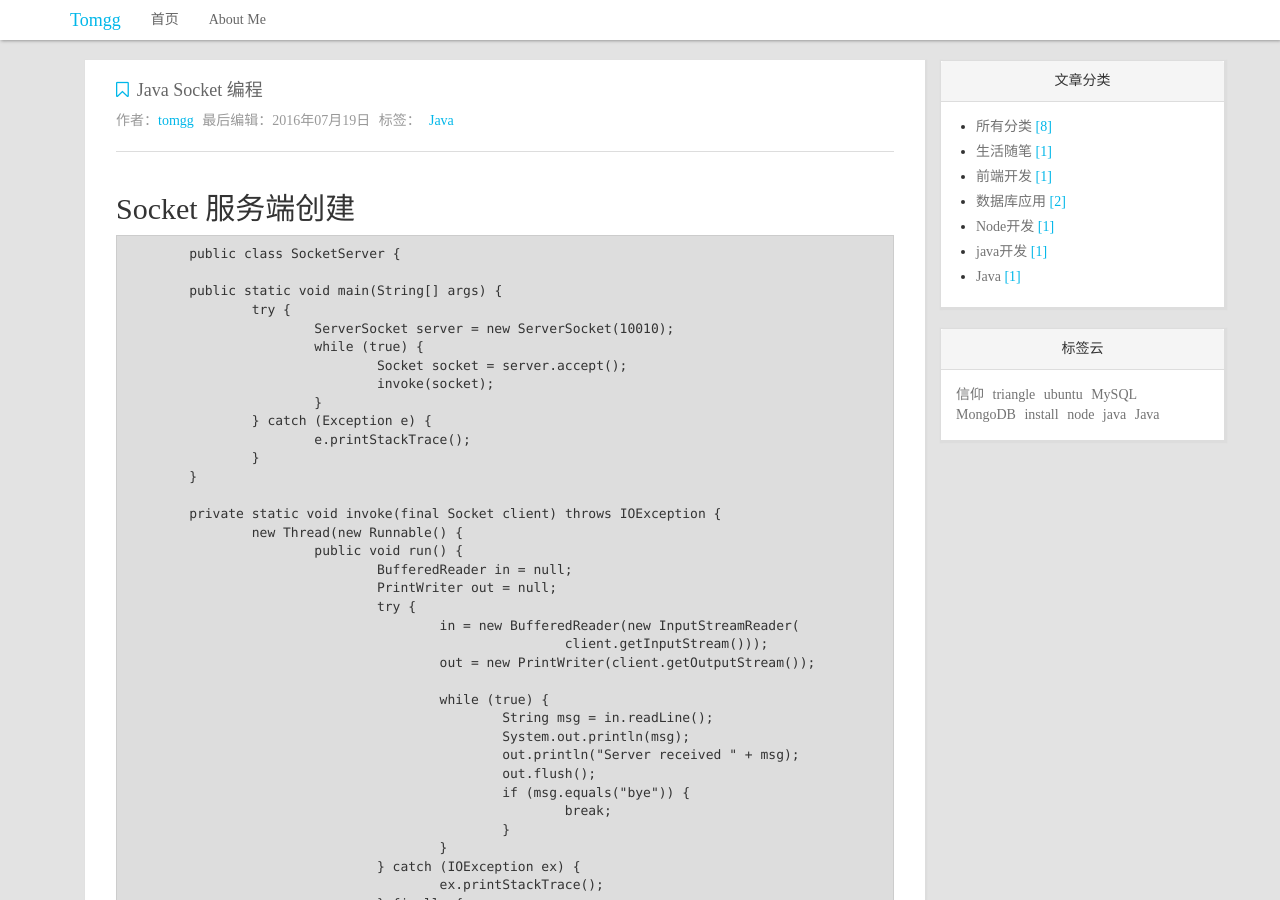
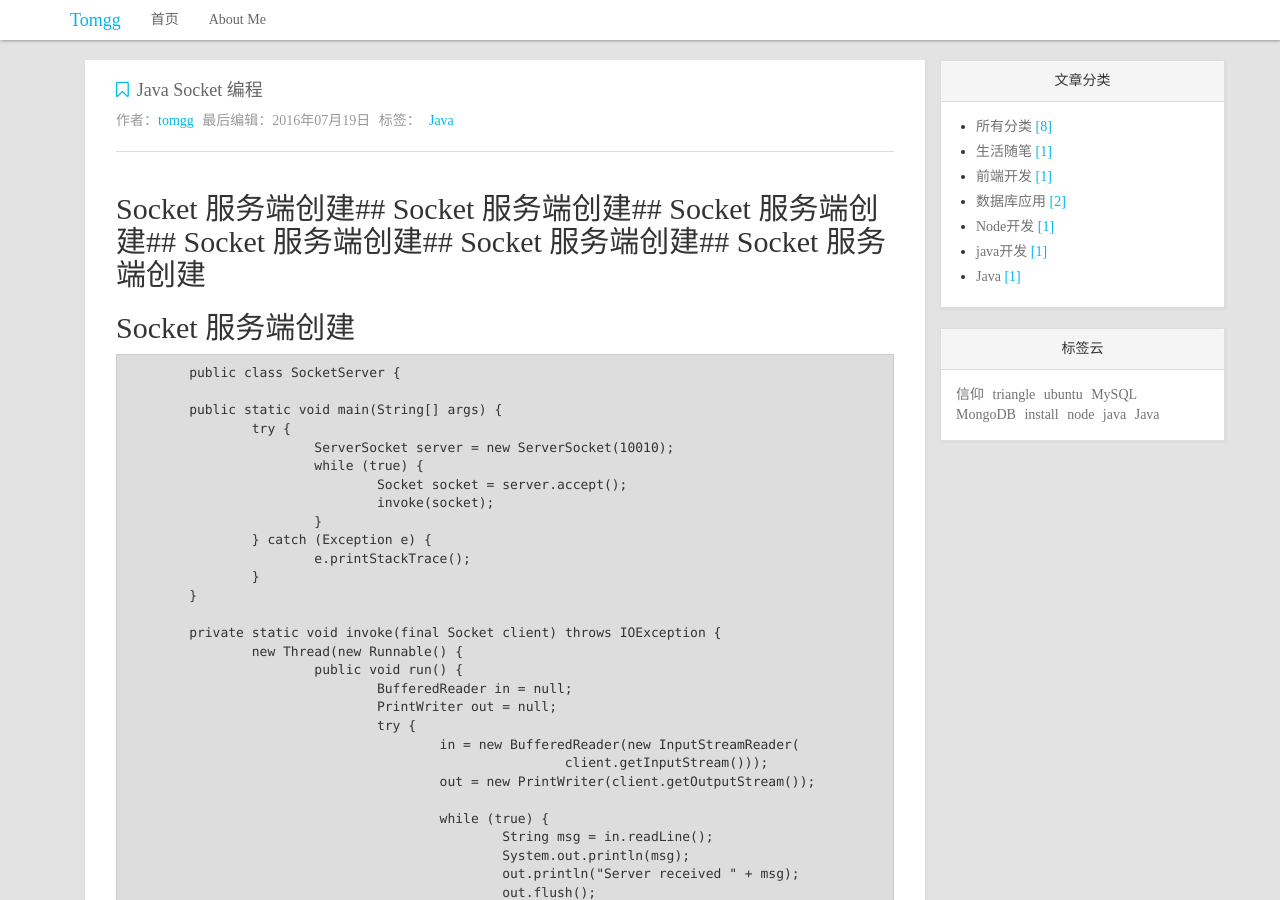
Before and after one commit to tomgg/tomgg.github.io, a Jekyll site: the page built from _posts/2016-07-19-java-socket.md, in a window 1280 px wide and 900 px high. Built offline with Jekyll 4.4.1, drawn with Linux system fonts in a browser that asks for light colours; nearby versions of some CDN libraries; Markdown is read by kramdown in place of the engine named in the settings; comment, search, counter and statistics services are not loaded.

Commit message:
no message

````diff
--- a/_posts/2016-07-19-java-socket.md
+++ b/_posts/2016-07-19-java-socket.md
@@ -7,7 +7,7 @@ author: tomgg
 excerpt: "Java Socket 编程"
 ---
 
-
+## Socket 服务端创建## Socket 服务端创建## Socket 服务端创建## Socket 服务端创建## Socket 服务端创建## Socket 服务端创建
 ## Socket 服务端创建
 ```java
 	public class SocketServer {
````
